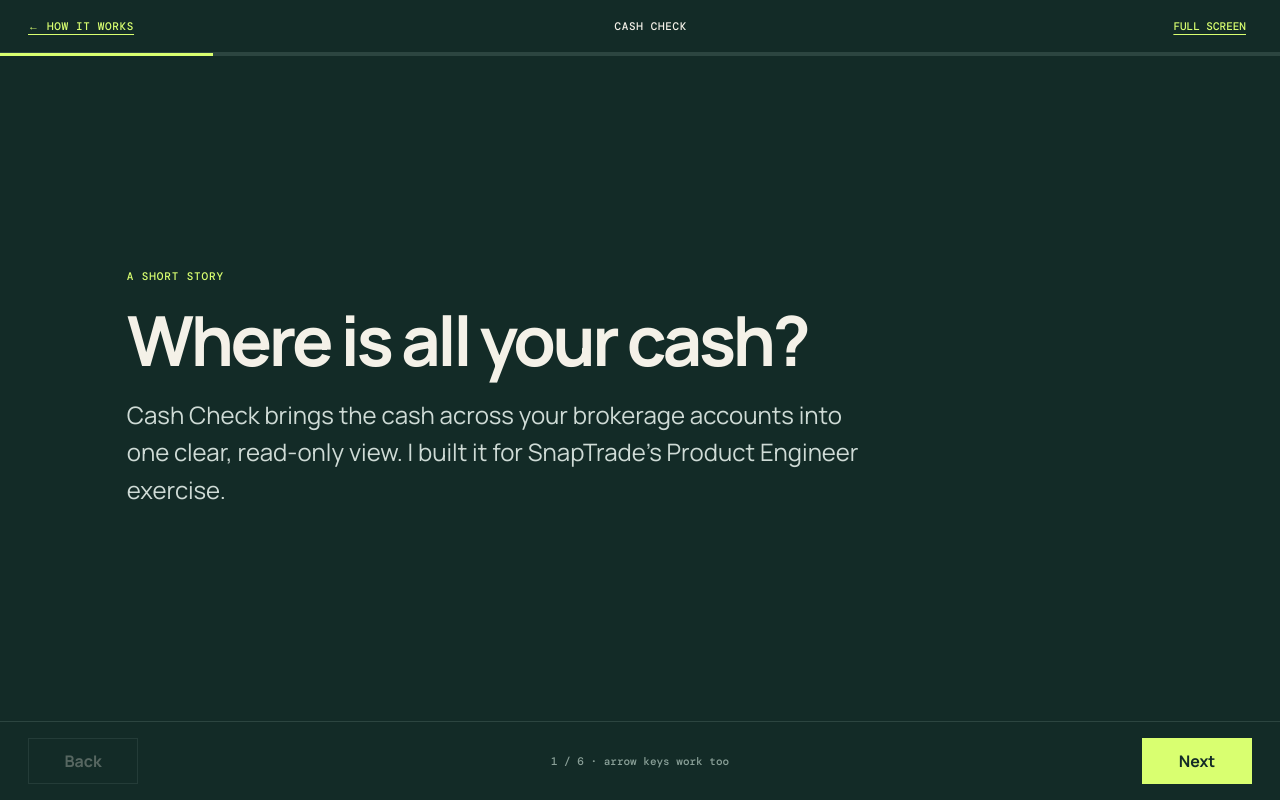
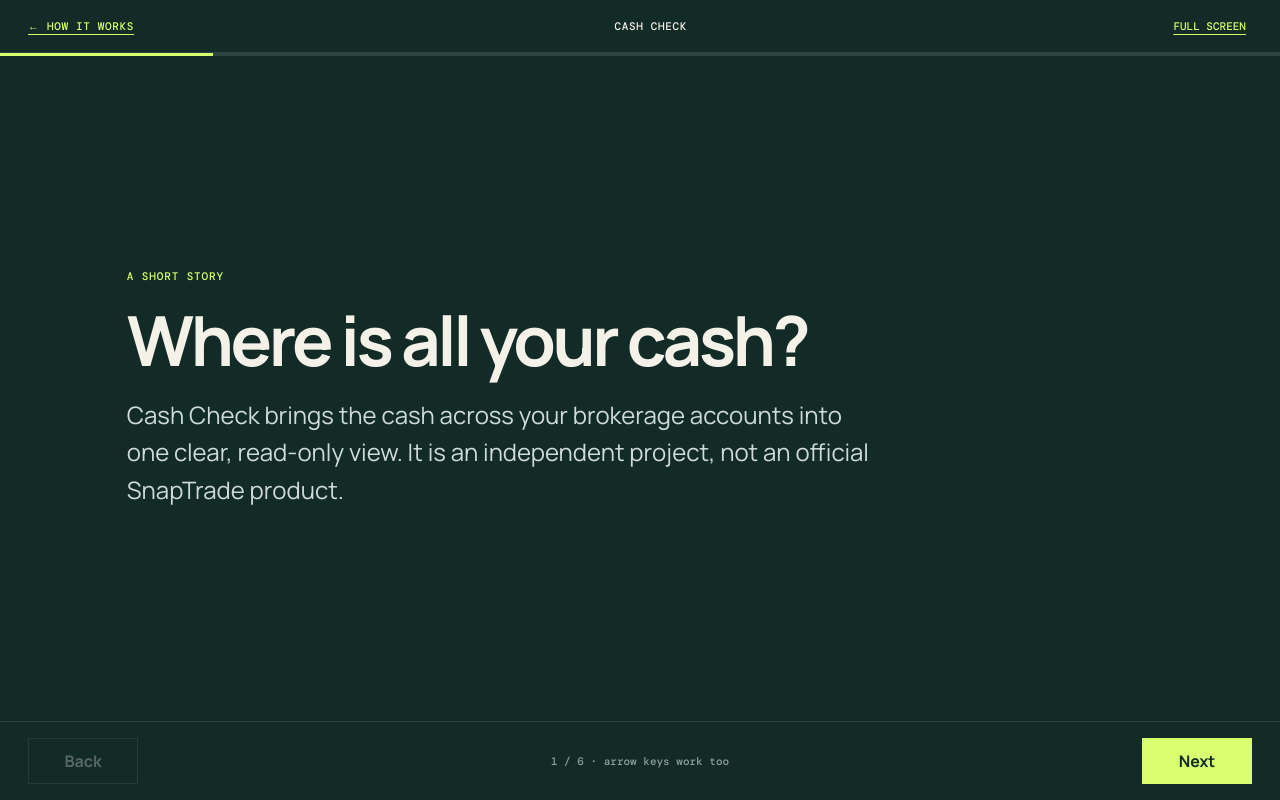
Before and after one commit to theomthakur/cash-check, a Next.js app: page /presentation in a window 1280 px wide. Built offline with nearby package versions, Linux system fonts and the light colour scheme; a web font is replaced by a local one.

Commit message:
Remove application-specific project wording

```diff
--- a/src/components/presentation.tsx
+++ b/src/components/presentation.tsx
@@ -15,7 +15,7 @@
       <>
         <p className={styles.eyebrow}>A short story</p>
         <h1>Where is all your cash?</h1>
-        <p className={styles.big}>Cash Check brings the cash across your brokerage accounts into one clear, read-only view. I built it for SnapTrade&apos;s Product Engineer exercise.</p>
+        <p className={styles.big}>Cash Check brings the cash across your brokerage accounts into one clear, read-only view. It is an independent project, not an official SnapTrade product.</p>
       </>
     ),
   },
--- a/src/components/site-footer.tsx
+++ b/src/components/site-footer.tsx
@@ -8,7 +8,7 @@
       <div className={styles.footerInner}>
         <div>
           <strong>Built by Om Thakur</strong>
-          <p>I built Cash Check for SnapTrade&apos;s Product Engineer exercise. It is an independent project, not an official SnapTrade product. The demo uses sample data.</p>
+          <p>Cash Check is an independent project, not an official SnapTrade product. The demo uses sample data.</p>
           <p className={styles.footerSmall}>Cash Check is read-only and is not investment advice. It reads your balances and holdings when you open the app, then forgets them.</p>
         </div>
         <nav aria-label="Links">
```
Also changed, not shown: 4 other files (tests, documents, lock files or other folders).
